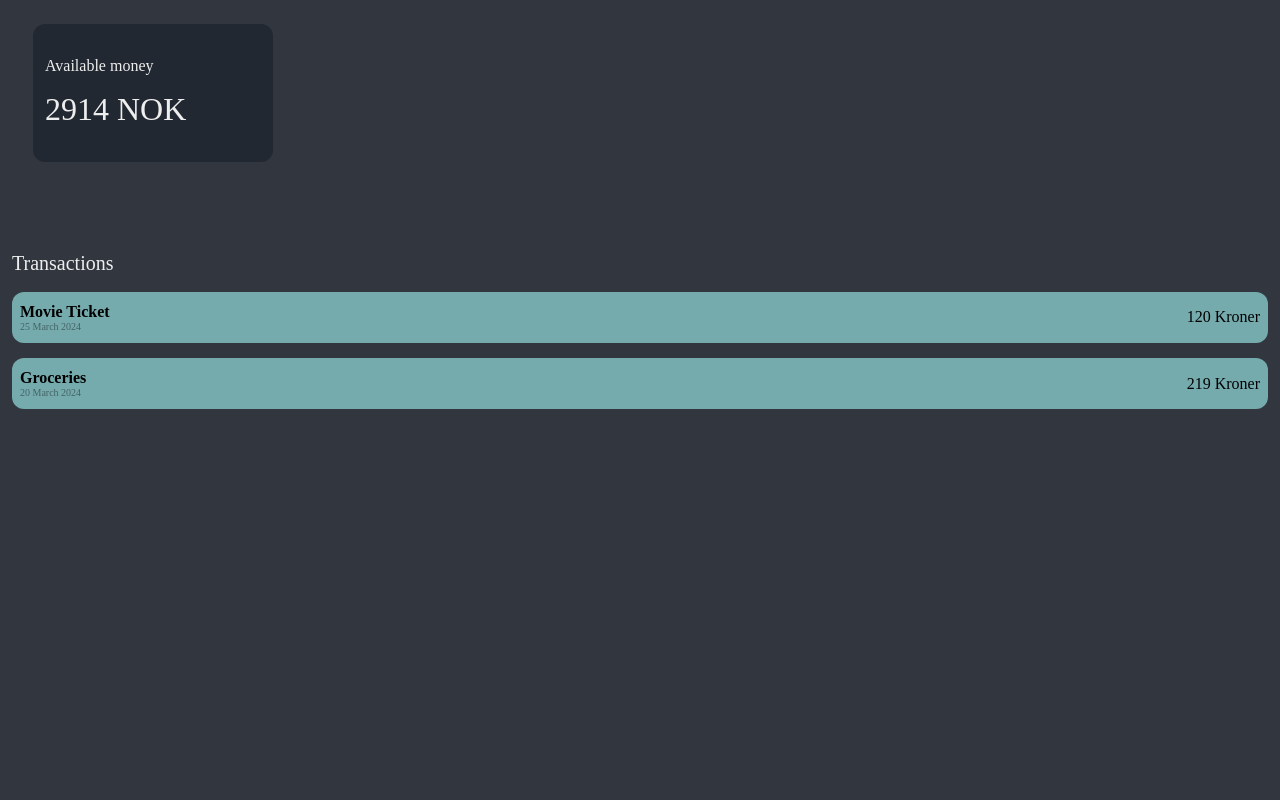
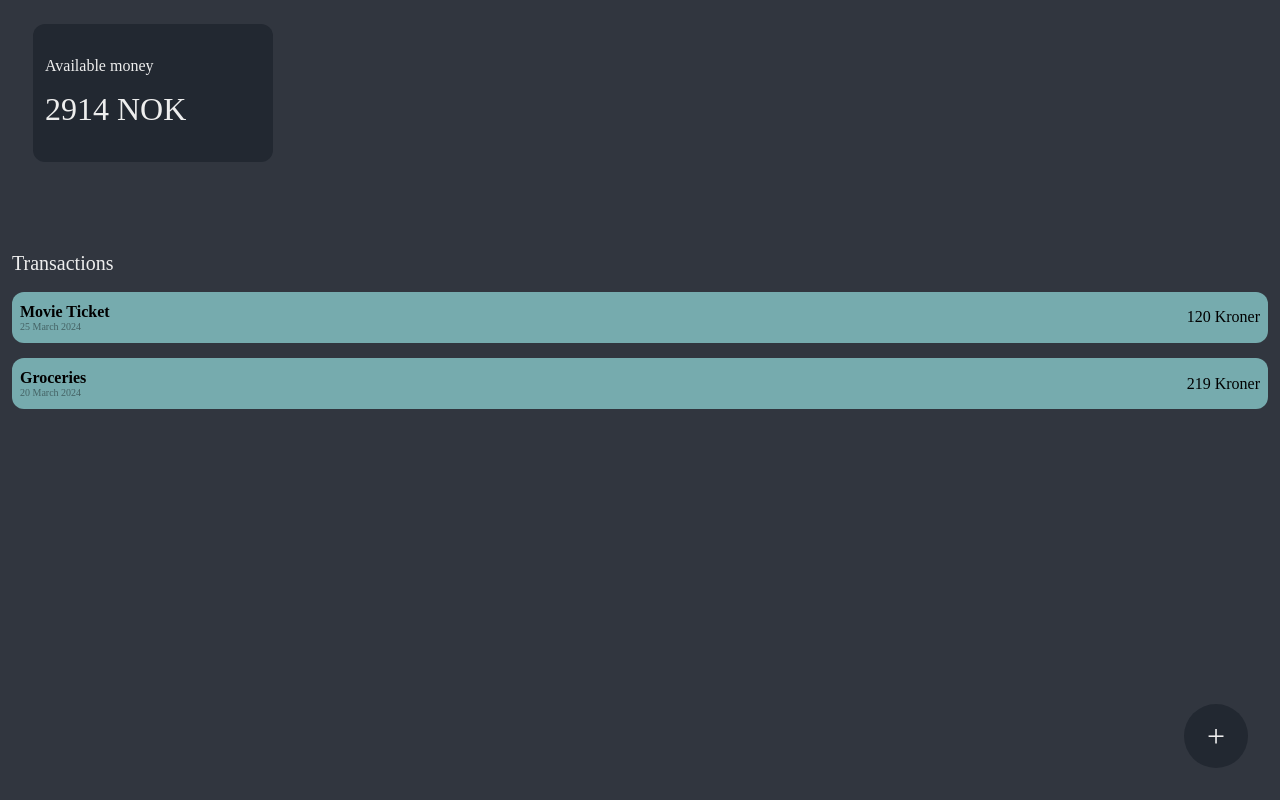
Before and after one commit to erik-johnsen/Expense-Tracker, a React (Vite) app in the folder ETA/: page / in a window 1280 px wide. Built offline with nearby package versions, Linux system fonts and the light colour scheme.

Commit message:
added and designed the plus button

```diff
--- a/ETA/src/App.css
+++ b/ETA/src/App.css
@@ -1,5 +1,6 @@
 
 .window-container {
+	position: relative;
 	display: flex;
 	flex-direction: column;
 	width: 100vw;
--- a/ETA/src/App.jsx
+++ b/ETA/src/App.jsx
@@ -1,6 +1,7 @@
 import './App.css'
 import './variables.css'
 import './reset.css'
+import PlusButton from './Components/PlusButton/PlusButton'
 
 function App() {
 
@@ -18,6 +19,8 @@ function App() {
         <div className='transaction-title'>Transactions</div>
 
         <div className='transactions-item-container'>
+          {/* PLACEHOLDERS */}
+
           <div className='transaction-item'>
             <div className='transaction-item_title-date'>
               <div className='transaction-item_title'>Movie Ticket</div>
@@ -35,6 +38,8 @@ function App() {
           </div>
         </div>
       </section>
+
+      <PlusButton />
     </div>
 
     </>
--- /dev/null
+++ b/ETA/src/Components/PlusButton/PlusButton.css
@@ -0,0 +1,16 @@
+
+.plus-button {
+	position: absolute;
+	right: 2rem;
+	bottom: 2rem;
+	border-radius: 50%;
+	background-color: var(--color-secondary);
+	height: 4rem;
+	width: 4rem;
+	font-size: var(--font-size-large);
+}
+
+.plus-button:hover {
+	background-color: var(--color-hover);
+	transition: all 200ms;
+}
--- /dev/null
+++ b/ETA/src/Components/PlusButton/PlusButton.jsx
@@ -0,0 +1,10 @@
+import './PlusButton.css'
+
+export default function PlusButton() {
+
+	return (
+		<>
+		<button className="plus-button">+</button>
+		</>
+	)
+}
--- a/ETA/src/variables.css
+++ b/ETA/src/variables.css
@@ -5,6 +5,7 @@
 	--color-secondary: #222831;
 	--color-background: #31363F;
 	--color-font: #EEEEEE;
+	--color-hover: #171a1f;
 
 	/* --font-primary: 'Open Sans', sans-serif;
 	--font-secondary: "Arial Rounded MT Bold", sans-serif; */
```
